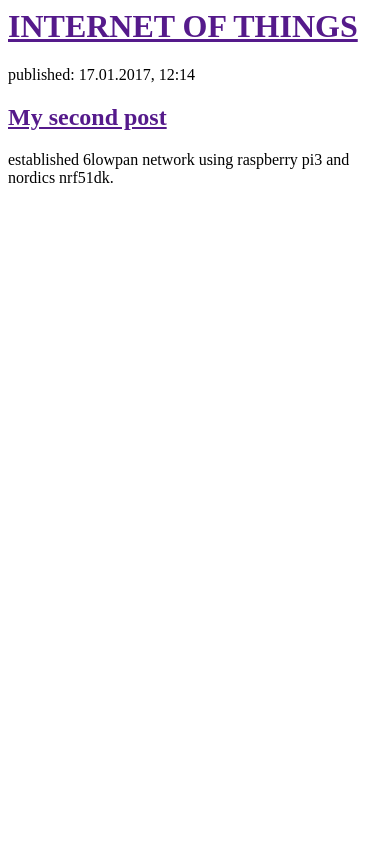
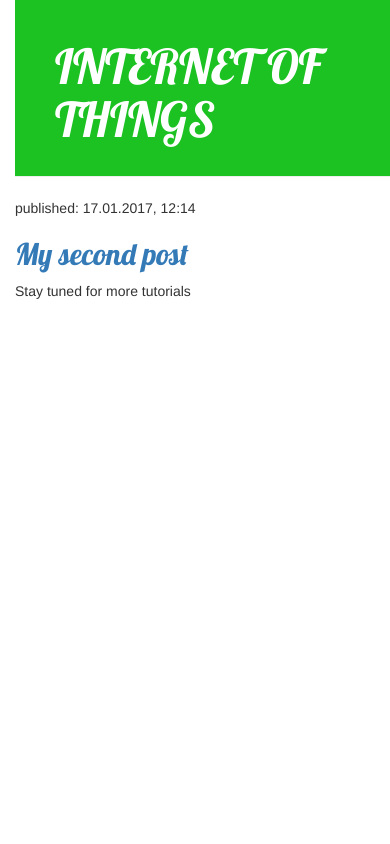
Before and after one commit to melwyngit/my-first-blog, a Django app: page / in a window 390 px wide. Run offline with Django 3.2, Linux system fonts and the light colour scheme; data that the repository does not hold is empty; some libraries are stand-ins or nearby versions.

Commit message:
modified template.

```diff
--- /dev/null
+++ b/blog/static/css/blog.css
@@ -0,0 +1,53 @@
+h1 a{
+color:#0C7A3A;
+font-family:'Lobster'
+}
+body {
+    padding-left: 15px;
+}
+.page-header {
+    background-color: #1BC221;
+    margin-top: 0;
+    padding: 20px 20px 20px 40px;
+}
+
+.page-header h1, .page-header h1 a, .page-header h1 a:visited, .page-header h1 a:active {
+    color: #ffffff;
+    font-size: 36pt;
+    text-decoration: none;
+}
+
+.content {
+    margin-left: 40px;
+}
+
+h1, h2, h3, h4 {
+    font-family: 'Lobster', cursive;
+}
+
+.date {
+    color: #828282;
+}
+
+.save {
+    float: right;
+}
+
+.post-form textarea, .post-form input {
+    width: 100%;
+}
+
+.top-menu, .top-menu:hover, .top-menu:visited {
+    color: #ffffff;
+    float: right;
+    font-size: 26pt;
+    margin-right: 20px;
+}
+
+.post {
+    margin-bottom: 70px;
+}
+
+.post h1 a, .post h1 a:visited {
+    color: #000000;
+}
--- a/blog/templates/blog/post_list.html
+++ b/blog/templates/blog/post_list.html
@@ -1,22 +1,38 @@
+{% load staticfiles %}
 <html>
     <head>
        <title>INTERNET OF THINGS</title>
+       <link href="//fonts.googleapis.com/css?family=Lobster&subset=latin,latin-ext" rel="stylesheet" type="text/css">
+       <link rel="stylesheet" href="//maxcdn.bootstrapcdn.com/bootstrap/3.2.0/css/bootstrap.min.css">
+       <link rel="stylesheet" href="//maxcdn.bootstrapcdn.com/bootstrap/3.2.0/css/bootstrap-theme.min.css">
+       <link rel="stylesheet" href="{% static 'css/blog.css' %}">
+
     </head>
     <body>
-        <div>
-            <h1><a href="">INTERNET OF THINGS</a></h1>
+        <div class="page-header">
+            <h1><a href="/">INTERNET OF THINGS</a></h1>
         </div>
+<div class="content container">
+    <div class="row">
+        <div class="col-md-8">
             {% for post in posts %}
-    <div>
+                <div class="post">
+                    <div class="date">
                         <p>published: {{ post.published_date }}</p>
+                    </div>
                     <h1><a href="">{{ post.title }}</a></h1>
                     <p>{{ post.text|linebreaksbr }}</p>
                 </div>
             {% endfor %}
+        </div>
+    </div>
+</div
+
+
 	<div>
             <p>published: 17.01.2017, 12:14</p>
             <h2><a href="">My second post</a></h2>
-            <p>established 6lowpan network using raspberry pi3 and nordics nrf51dk.</p>
+            <p>Stay tuned for more tutorials</p>
         </div>
     </body>
 </html
```
Lines whose indentation alone changed are shown as unchanged.
